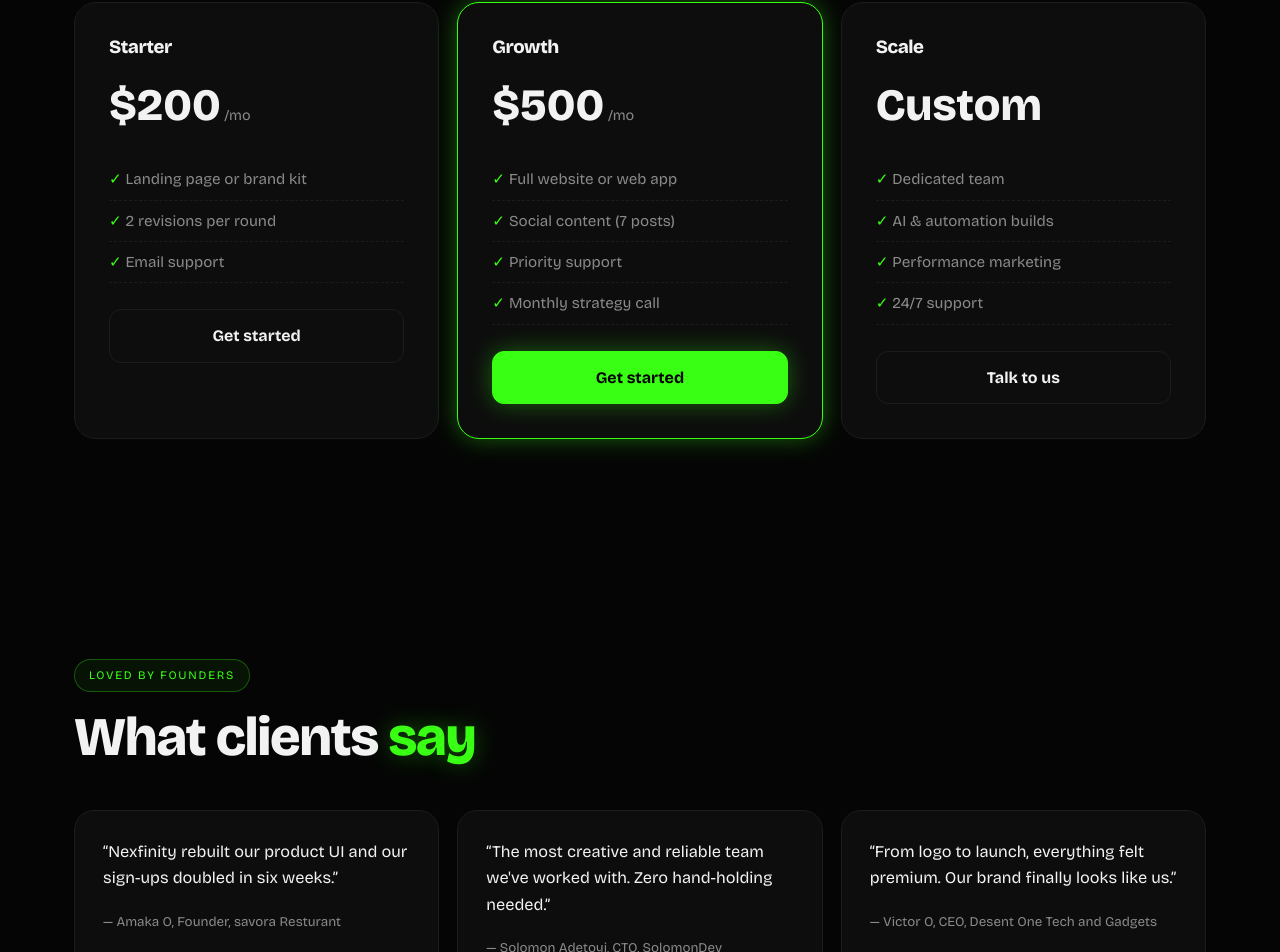
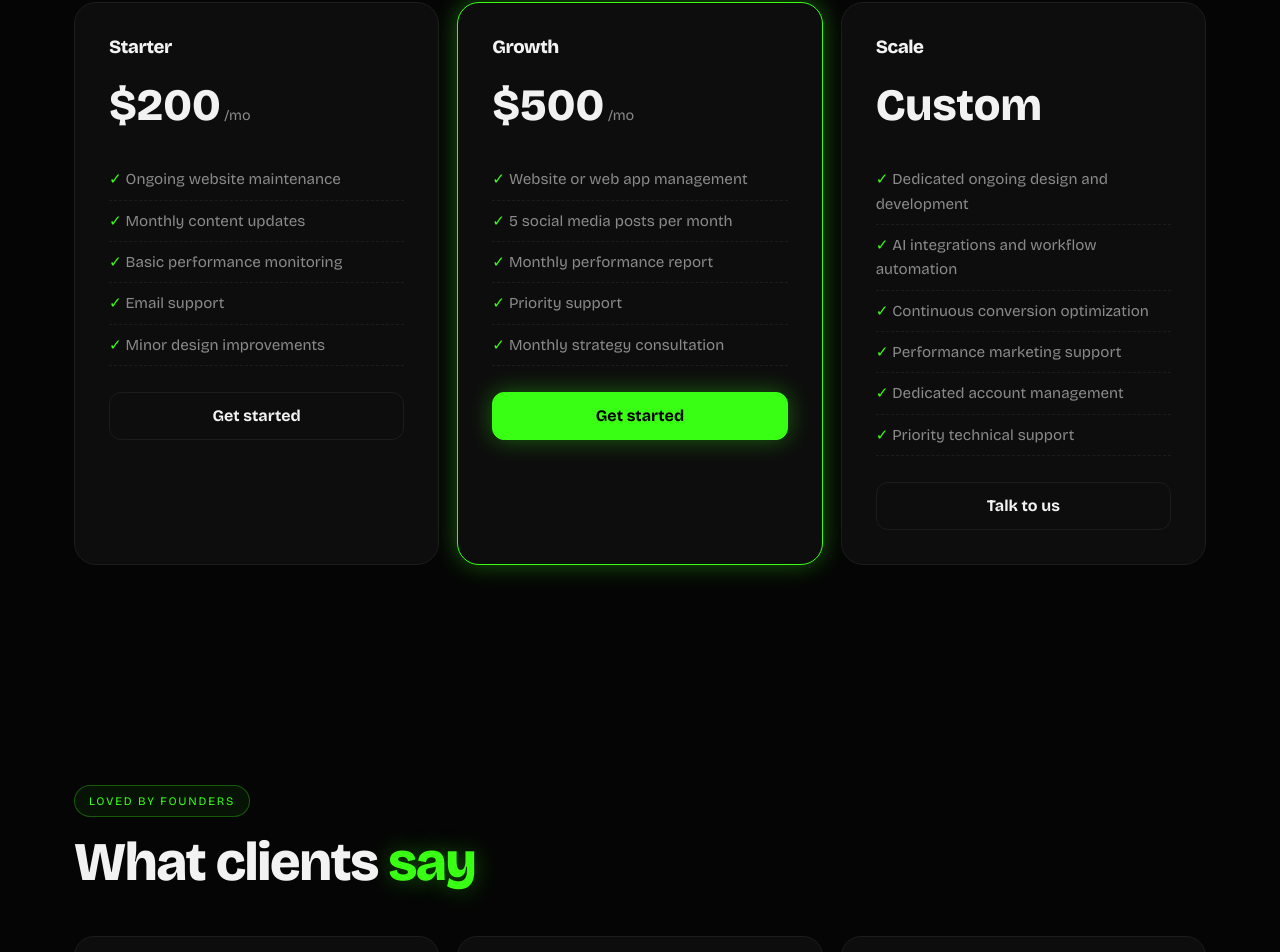
Before and after one commit to Solotech133/nexfinity, a React (Vite) app in the folder nexfinity/: page / in a window 1280 px wide. Shown: the part 4333-5285 px from the top of the page. Built offline with nearby package versions, Linux system fonts and the light colour scheme.

Commit message:
Update pricing plans and inquiry form

```diff
--- a/nexfinity/src/components/Pricing.jsx
+++ b/nexfinity/src/components/Pricing.jsx
@@ -1,31 +1,167 @@
+
 import { useState } from "react";
 import Reveal from "./reveal.jsx";
 import { plans } from "../data";
 
 export default function Pricing() {
   const [monthly, setMonthly] = useState(true);
+  const [selectedPlan, setSelectedPlan] = useState(null);
+  const [clientName, setClientName] = useState("");
+  const [clientEmail, setClientEmail] = useState("");
+  const [message, setMessage] = useState("");
+
+  const handlePlanSelect = (plan) => {
+    const billingType = monthly ? "Monthly subscription" : "One-time project";
+    const price = monthly ? plan.monthly : plan.project;
+    const features = monthly
+      ? plan.monthlyFeatures ?? plan.features ?? []
+      : plan.projectFeatures ?? plan.features ?? [];
+
+    setSelectedPlan({
+      name: plan.name,
+      billingType,
+      price,
+      features,
+    });
+
+    setMessage(
+      `Hello Nexfinity,\n\nI'm interested in the ${plan.name} plan.\n\n` +
+      `Billing type: ${billingType}\nPrice: ${price}\n\n` +
+      `Selected features:\n${features.map((f) => `- ${f}`).join("\n")}\n\n` +
+      "Please contact me with the next steps."
+    );
+
+    document.getElementById("pricing-inquiry")?.scrollIntoView({
+      behavior: "smooth",
+      block: "center",
+    });
+  };
+
+  const handleSendEmail = (e) => {
+    e.preventDefault();
+
+    if (!selectedPlan) return;
+
+    const subject = `${selectedPlan.name} Plan Inquiry - Nexfinity`;
+
+    const body =
+      `Client name: ${clientName}\n` +
+      `Client email: ${clientEmail}\n\n` +
+      message;
+
+    const mailto =
+      `mailto:nexfinity97@gmail.com?subject=${encodeURIComponent(subject)}` +
+      `&body=${encodeURIComponent(body)}`;
+
+    window.location.href = mailto;
+  };
+
   return (
     <section id="pricing">
       <div className="wrap center-text">
         <span className="tag">Pricing</span>
-        <h2>Simple plans, <span className="g">serious results</span></h2>
+        <h2>
+          Simple plans, <span className="g">serious results</span>
+        </h2>
+
         <div className="toggle">
-          <button className={monthly ? "on" : ""} onClick={() => setMonthly(true)}>Monthly</button>
-          <button className={!monthly ? "on" : ""} onClick={() => setMonthly(false)}>Project</button>
+          <button
+            type="button"
+            className={monthly ? "on" : ""}
+            onClick={() => setMonthly(true)}
+          >
+            Monthly
+          </button>
+
+          <button
+            type="button"
+            className={!monthly ? "on" : ""}
+            onClick={() => setMonthly(false)}
+          >
+            Project
+          </button>
         </div>
+
         <div className="plans">
           {plans.map((p, i) => (
-            <Reveal key={p.name} className={`plan ${p.pop ? "pop" : ""}`} delay={i * 80}>
+            <Reveal
+              key={p.name}
+              className={`plan ${p.pop ? "pop" : ""}`}
+              delay={i * 80}
+            >
               <h3>{p.name}</h3>
+
               <div className="price">
                 {monthly ? p.monthly : p.project}
-                {p.monthly !== "Custom" && <small>{monthly ? " /mo" : " /project"}</small>}
+                {(monthly ? p.monthly : p.project) !== "Custom" && (
+                  <small>{monthly ? " /mo" : " /project"}</small>
+                )}
               </div>
-              <ul>{p.features.map((f) => <li key={f}>{f}</li>)}</ul>
-              <a href="#contact" className={`btn ${p.pop ? "p" : ""}`}>{p.cta}</a>
+
+              <ul>
+                {(monthly
+                  ? p.monthlyFeatures ?? p.features ?? []
+                  : p.projectFeatures ?? p.features ?? []
+                ).map((f) => (
+                  <li key={f}>{f}</li>
+                ))}
+              </ul>
+
+              <button
+                type="button"
+                className={`btn ${p.pop ? "p" : ""}`}
+                onClick={() => handlePlanSelect(p)}
+              >
+                {p.cta}
+              </button>
             </Reveal>
           ))}
         </div>
+
+        {selectedPlan && (
+          <div id="pricing-inquiry" className="pricing-inquiry">
+            <h3>Let's work together</h3>
+            <p>
+              Your {selectedPlan.name} plan is selected.
+              {" "}{selectedPlan.billingType}: {selectedPlan.price}
+            </p>
+
+            <form onSubmit={handleSendEmail}>
+              <label htmlFor="client-name">Your name</label>
+              <input
+                id="client-name"
+                type="text"
+                placeholder="Enter your name"
+                value={clientName}
+                onChange={(e) => setClientName(e.target.value)}
+                required
+              />
+
+              <label htmlFor="client-email">Your email</label>
+              <input
+                id="client-email"
+                type="email"
+                placeholder="Enter your email address"
+                value={clientEmail}
+                onChange={(e) => setClientEmail(e.target.value)}
+                required
+              />
+
+              <label htmlFor="inquiry-message">Inquiry details</label>
+              <textarea
+                id="inquiry-message"
+                rows="9"
+                value={message}
+                onChange={(e) => setMessage(e.target.value)}
+                required
+              />
+
+              <button type="submit" className="btn p">
+                Send Email
+              </button>
+            </form>
+          </div>
+        )}
       </div>
     </section>
   );
--- a/nexfinity/src/data.jsx
+++ b/nexfinity/src/data.jsx
@@ -43,11 +43,76 @@ export const steps = [
   { title: "Deliver", text: "Launch, measure and keep improving together." },
 ];
 
+
 export const plans = [
-  { name: "Starter", monthly: "$200", project: "$500", features: ["Landing page or brand kit", "2 revisions per round", "Email support"], cta: "Get started" },
-  { name: "Growth", monthly: "$500", project: "$800", pop: true, features: ["Full website or web app", "Social content (7 posts)", "Priority support", "Monthly strategy call"], cta: "Get started" },
-  { name: "Scale", monthly: "Custom", project: "Custom", features: ["Dedicated team", "AI & automation builds", "Performance marketing", "24/7 support"], cta: "Talk to us" },
+  {
+    name: "Starter",
+    monthly: "$200",
+    project: "$500",
+    monthlyFeatures: [
+      "Ongoing website maintenance",
+      "Monthly content updates",
+      "Basic performance monitoring",
+      "Email support",
+      "Minor design improvements"
+    ],
+    projectFeatures: [
+      "One landing page and brand identity kit",
+      "Custom design tailored to your brand",
+      "Mobile-responsive design",
+      "2 revision rounds",
+      "Source files and final delivery"
+    ],
+    cta: "Get started"
+  },
+  {
+    name: "Growth",
+    monthly: "$500",
+    project: "$800",
+    pop: true,
+    monthlyFeatures: [
+      "Website or web app management",
+      "5 social media posts per month",
+      "Monthly performance report",
+      "Priority support",
+      "Monthly strategy consultation"
+    ],
+    projectFeatures: [
+      "Complete business website or web app",
+      "Custom UI/UX design",
+      "7 social media creatives",
+      "SEO and performance optimization",
+      "3 revision rounds",
+      "Launch support",
+      "Motion graphics"
+    ],
+    cta: "Get started"
+  },
+  {
+    name: "Scale",
+    monthly: "Custom",
+    project: "Custom",
+    monthlyFeatures: [
+      "Dedicated ongoing design and development",
+      "AI integrations and workflow automation",
+      "Continuous conversion optimization",
+      "Performance marketing support",
+      "Dedicated account management",
+      "Priority technical support"
+    ],
+    projectFeatures: [
+      "Custom enterprise-level solution",
+      "Advanced web application development",
+      "Brand identity and digital product design",
+      "AI and automation implementation",
+      "Analytics and reporting setup",
+      "Post-launch support",
+      "Motion graphics"
+    ],
+    cta: "Talk to us"
+  }
 ];
+
 
 export const quotes = [
   { text: "Nexfinity rebuilt our product UI and our sign-ups doubled in six weeks.", by: "Amaka O, Founder, savora Resturant" },
--- a/nexfinity/src/index.css
+++ b/nexfinity/src/index.css
@@ -397,4 +397,151 @@ footer .wrap{display:flex;flex-direction:column;align-items:flex-start;gap:14px}
 .lightbox{flex-direction:column;gap:14px}
 .lightbox img{max-width:min(92vw,1000px);max-height:80vh;border-radius:16px;border:1px solid var(--line);box-shadow:var(--glow);background:#000;object-fit:contain}
 .lb-title{color:var(--tx);font-weight:700;text-align:center}
+
+
+/* =========================================================
+   PRICING INQUIRY — selected plan and email form
+   ========================================================= */
+
+.pricing-inquiry {
+  width: 100%;
+  max-width: 680px;
+  margin: 48px auto 0;
+  padding: clamp(22px, 4vw, 36px);
+  text-align: left;
+  background:
+    radial-gradient(
+      circle at top right,
+      rgba(57, 255, 20, 0.07),
+      transparent 45%
+    ),
+    var(--card);
+  border: 1px solid rgba(57, 255, 20, 0.3);
+  border-radius: 22px;
+  box-shadow: 0 12px 45px rgba(0, 0, 0, 0.25);
+  scroll-margin-top: calc(var(--nav-h) + 24px);
+  animation: inquiry-enter 0.35s ease both;
 }
+
+.pricing-inquiry h3 {
+  font-size: clamp(1.5rem, 4vw, 2rem);
+  margin-bottom: 12px;
+}
+
+.pricing-inquiry > p {
+  color: var(--mut);
+  margin-bottom: 22px;
+  overflow-wrap: anywhere;
+}
+
+.pricing-inquiry form {
+  display: grid;
+  grid-template-columns: 1fr;
+  gap: 12px;
+  padding: 0;
+  border: 0;
+  border-radius: 0;
+  background: transparent;
+}
+
+.pricing-inquiry label {
+  color: var(--tx);
+  font-size: 0.9rem;
+  font-weight: 600;
+  margin-top: 6px;
+}
+
+.pricing-inquiry input,
+.pricing-inquiry textarea {
+  width: 100%;
+  min-width: 0;
+  background: #050505;
+  border: 1px solid var(--line);
+  border-radius: 12px;
+  padding: 14px 16px;
+  color: var(--tx);
+  font: inherit;
+  font-size: 16px;
+  transition: border-color 0.2s, box-shadow 0.2s;
+}
+
+.pricing-inquiry input::placeholder,
+.pricing-inquiry textarea::placeholder {
+  color: #777;
+}
+
+.pricing-inquiry input:focus,
+.pricing-inquiry textarea:focus {
+  outline: none;
+  border-color: var(--g);
+  box-shadow: 0 0 0 3px rgba(57, 255, 20, 0.1);
+}
+
+.pricing-inquiry textarea {
+  min-height: 210px;
+  resize: vertical;
+  line-height: 1.7;
+  overflow-wrap: anywhere;
+}
+
+.pricing-inquiry .btn {
+  width: 100%;
+  margin-top: 10px;
+}
+
+.pricing-inquiry .btn.p {
+  background: var(--g);
+  color: #000;
+  border-color: var(--g);
+  font-weight: 800;
+}
+
+@keyframes inquiry-enter {
+  from {
+    opacity: 0;
+    transform: translateY(12px);
+  }
+  to {
+    opacity: 1;
+    transform: translateY(0);
+  }
+}
+
+/* Make the inquiry form comfortable on larger screens */
+@media (min-width: 600px) {
+  .pricing-inquiry {
+    margin-top: 56px;
+  }
+
+  .pricing-inquiry form {
+    gap: 14px;
+  }
+}
+
+/* Keep the form usable on smaller phones */
+@media (max-width: 380px) {
+  .pricing-inquiry {
+    padding: 18px;
+    border-radius: 16px;
+  }
+
+  .pricing-inquiry input,
+  .pricing-inquiry textarea {
+    padding: 12px;
+  }
+}
+
+/* Accessible focus for keyboard navigation */
+.pricing-inquiry .btn:focus-visible {
+  outline: 2px solid var(--g);
+  outline-offset: 4px;
+}
+
+/* Respect reduced-motion settings */
+@media (prefers-reduced-motion: reduce) {
+  .pricing-inquiry {
+    animation: none;
+  }
+}
+
+}
```
